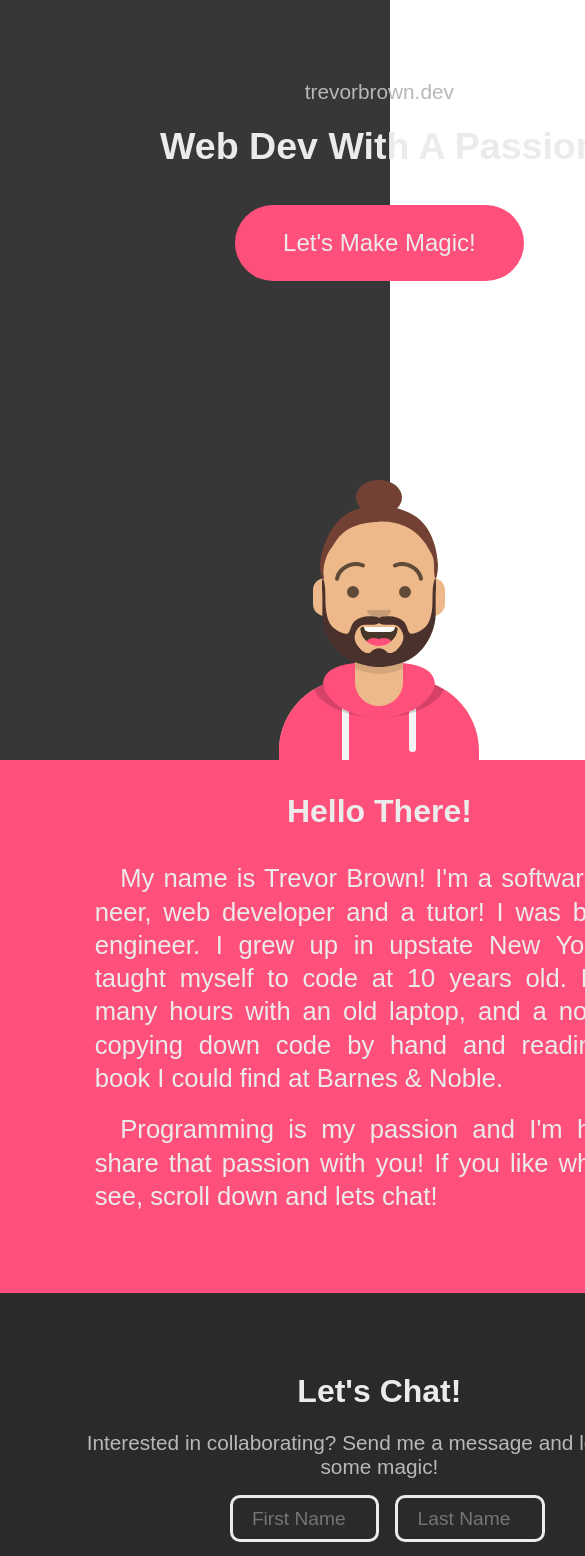
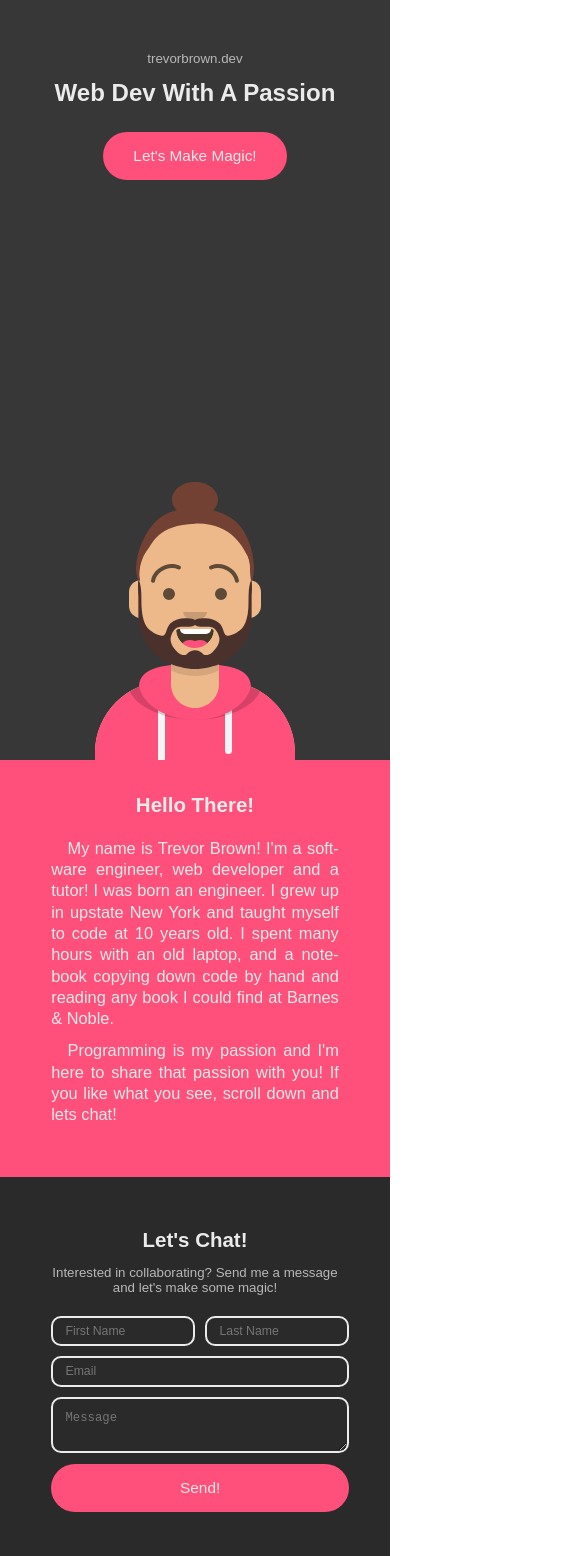
Before and after one commit to TrevorBrown-dev/trevorbrown-dev, a React (Create React App) app: page / in a window 390 px wide. Shown: the top 1556 px of the page, 585 px wide, since content can reach past the window. Built offline with nearby package versions, Linux system fonts and the light colour scheme.

Commit message:
No longer a responsive mess ;)

```diff
--- a/scss/_layout.scss
+++ b/scss/_layout.scss
@@ -1,8 +1,9 @@
 .page-container {
-    display: flex;
     background-color: $color-off-dark;
     color: $color-light;
-    .page-main {
-        flex: 1;
+}
+@media (max-width: $mq-mobile-l) {
+    html {
+        font-size: 40%;
     }
 }
--- a/scss/components/_Contact.scss
+++ b/scss/components/_Contact.scss
@@ -2,21 +2,21 @@
     position: relative;
     z-index: 2;
     background-color: $color-dark;
-    min-height: 20em;
     .contact-form {
-        margin: 0 auto;
-        margin-top: 1em;
+        max-width: 50em;
+        margin: auto;
+        margin-top: 2em;
+        // display: flex;
+        // flex-direction: column;
+        // align-items: center;
+        display: grid;
+        grid-template-columns: 50% 50%;
+        gap: 1em;
         input,
         textarea {
             font-size: 1.2em;
         }
-        display: grid;
-        grid-template-columns: 50% 50%;
-        width: 50%;
-        gap: 1em;
         .button {
-            width: 50%;
-            margin: 0 auto;
         }
     }
 }
--- a/src/components/ContactForm.tsx
+++ b/src/components/ContactForm.tsx
@@ -18,6 +18,7 @@ export const ContactForm: React.FC = () => {
 
     return (
         <form action="POST" className="contact-form" onSubmit={handleSubmit}>
+
             <input type="text" id='firstName' name="firstName" placeholder="First Name" required />
             <input type="text" id='lastName' name="lastName" placeholder="Last Name" required />
             <input type="email" id='email' name="email" placeholder="Email" style={{ gridColumn: '1/-1' }} required />
--- a/src/styles/style.css
+++ b/src/styles/style.css
@@ -201,14 +201,15 @@ h6 {
 }
 
 .page-container {
-  display: flex;
   background-color: #373737;
   color: #ebebeb;
 }
-.page-container .page-main {
-  flex: 1;
+
+@media (max-width: 425px) {
+  html {
+    font-size: 40%;
+  }
 }
-
 /* custom scrollbar */
 html > ::-webkit-scrollbar {
   position: absolute;
@@ -336,25 +337,19 @@ html > ::-webkit-scrollbar {
   position: relative;
   z-index: 2;
   background-color: #2a2a2a;
-  min-height: 20em;
 }
 .contact .contact-form {
-  margin: 0 auto;
-  margin-top: 1em;
+  max-width: 50em;
+  margin: auto;
+  margin-top: 2em;
   display: grid;
   grid-template-columns: 50% 50%;
-  width: 50%;
   gap: 1em;
 }
 .contact .contact-form input,
 .contact .contact-form textarea {
   font-size: 1.2em;
 }
-.contact .contact-form .button {
-  width: 50%;
-  margin: 0 auto;
-}
-
 .button {
   border: none;
   outline: none;
```
Also changed, not shown: 1 other file (tests, documents, lock files or other folders).
